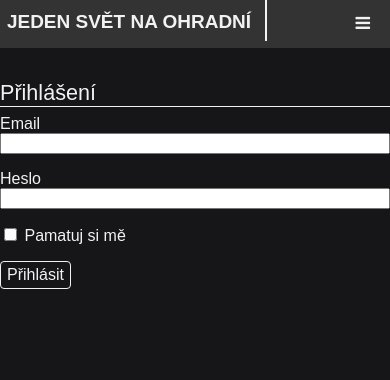
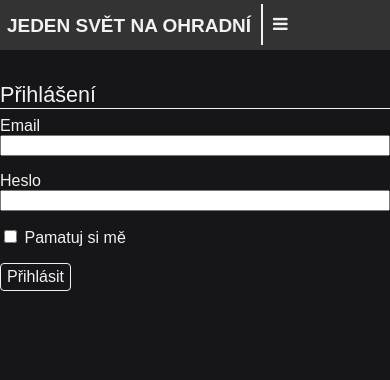
Before and after one commit to cenekp74/festival, a Flask app: page /login in a window 390 px wide. Shown: the top 380 px of the page. Run offline with Flask 3, Linux system fonts and the light colour scheme; some libraries are stand-ins or nearby versions.

Commit message:
navbar changes

```diff
--- a/app/static/css/main.css
+++ b/app/static/css/main.css
@@ -24,6 +24,9 @@ button:not(:disabled) {
 .topnav {
     overflow: hidden;
     background-color: var(--secondary-color);
+    height: 3.1rem;
+    align-items: center;
+    display: flex;
 }
 
 .topnav a {
@@ -206,6 +209,7 @@ footer {
 
     .topnav.responsive {
         position: relative;
+        display: block;
     }
 
     .topnav.responsive .icon {
@@ -226,7 +230,8 @@ footer {
     .topnav a.logo {
         font-size: 20px;
         padding: 11px 20px 8px 3px;
-        padding-right: 14px;
+        padding-right: 10px;
+        margin-right: 10px;
     }
 
     .topnav-links a {
@@ -234,7 +239,11 @@ footer {
     }
 
     .topnav.responsive .topnav-links {
-        float: right;
+        position: fixed;
+        right: 0;
+        background-color: var(--secondary-color);
+        border-radius: 10px;
+        z-index: 10;
     }
 }
 
@@ -245,5 +254,9 @@ footer {
 
     .topnav a.logo {
         font-size: 19px;
+        padding-right: 10px;
+    }
+    .topnav .icon {
+        padding-left: 0;
     }
 }
```
